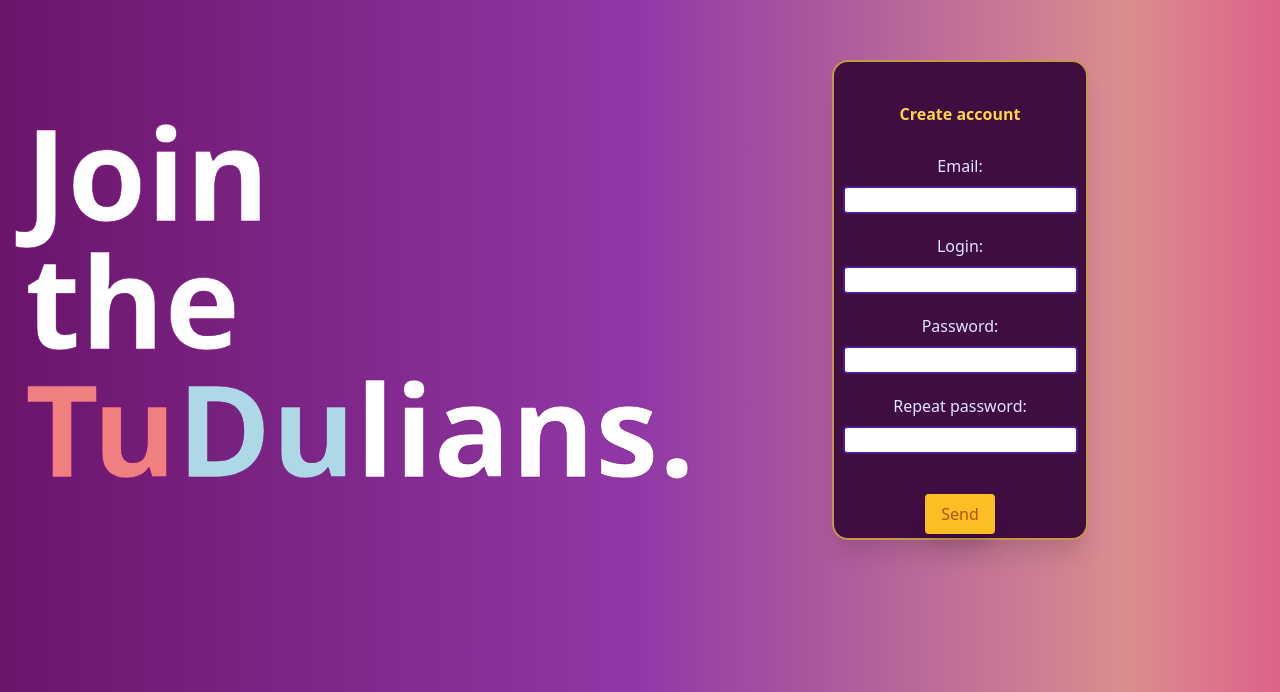
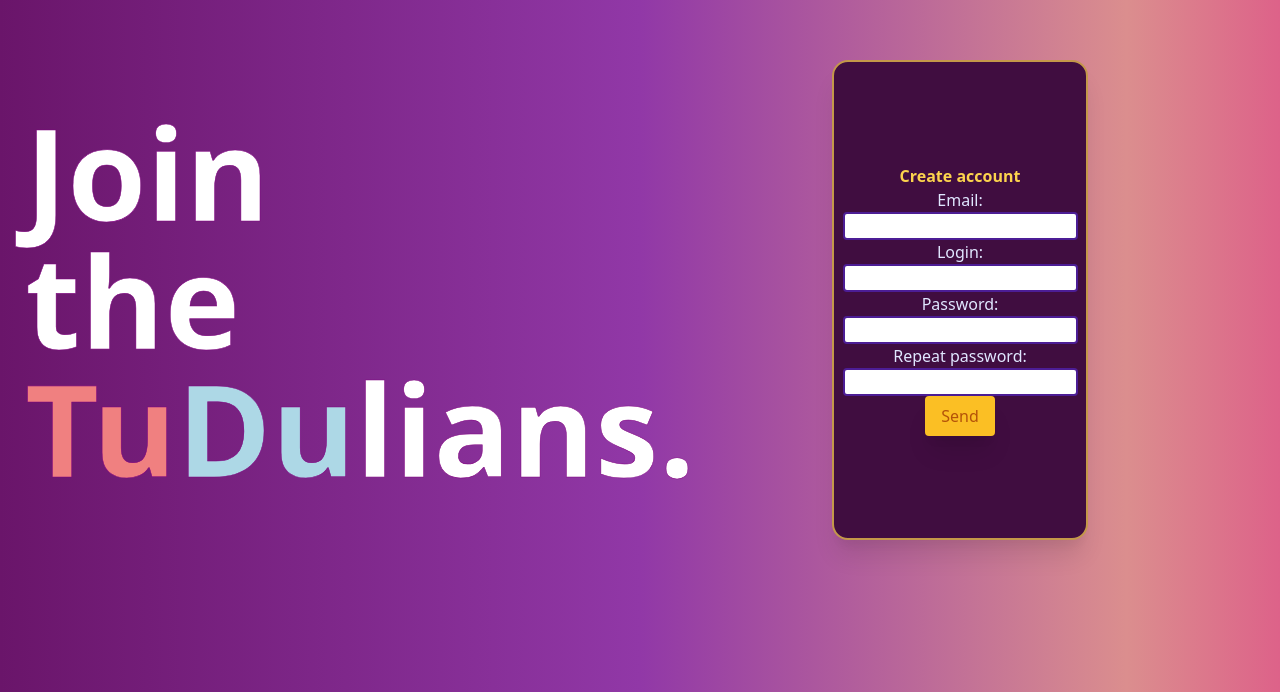
Before and after one commit to Es1337/TuDuTul, a Django app: page /account/register/ in a window 1280 px wide. Shown: the part 108-800 px from the top of the page. Run offline with Django 3.2, Linux system fonts and the light colour scheme; style sheets or scripts are compiled from the project's sources.

Commit message:
Improve formatting

```diff
--- a/tudutul_webapp/templates/register/register.html
+++ b/tudutul_webapp/templates/register/register.html
@@ -37,26 +37,26 @@
             </div>
         </div>
         <div class="flex flex-col justify-center items-center">
-            <div class="w-3/5  md:w-3/5 lg:w-2/5 h-4/5 bg-background px-10 md:px-5 border-double border-2 border-yellow-300 border-opacity-70 rounded-2xl flex flex-col items-center shadow-xl">
-                <p class="special-text text-yellow-300 font-black text-md mt-10 mb-2">Create account</p>
+            <div class="w-3/5  md:w-3/5 lg:w-2/5 h-4/5 bg-background px-10 md:px-5 border-double border-2 border-yellow-300 border-opacity-70 rounded-2xl flex flex-col justify-center items-center shadow-xl">
+                <p class="special-text text-yellow-300 font-black text-md ">Create account</p>
                 <p class="text-white">{{ans}}</p>
 
                 <form class="flex flex-col items-center" method="POST">
                     {% csrf_token %}
-                    <label class="special-text text-indigo-100 text-md mt-5 mb-2" >Email:</label>
+                    <label class="special-text text-indigo-100 text-md " >Email:</label>
                     <input type="email" name="email" id="email" class="rounded border-2 border-purple-900">
 
-                    <label class="special-text text-indigo-100 text-md mt-5 mb-2" >Login:</label>
+                    <label class="special-text text-indigo-100 text-md " >Login:</label>
                     <input type="text" name="login" id="login" class="rounded border-2 border-purple-900">
 
-                    <label class="special-text text-indigo-100 text-md mt-5 mb-2" >Password:</label>
+                    <label class="special-text text-indigo-100 text-md" >Password:</label>
                     <input type="password" name="pass" id="pass" class="rounded border-2 border-purple-900">
 
-                    <label class="special-text text-indigo-100 text-md mt-5 mb-2" >Repeat password:</label>
+                    <label class="special-text text-indigo-100 text-md " >Repeat password:</label>
                     <input type="password" name="repeated_pass" id="repeated_pass" class="rounded border-2 border-purple-900">
                     <input
                         type="submit"
-                        class="inline-block mt-10 mb-5 py-2 px-4 shadow-xl text-yellow-700 bg-yellow-400 hover:bg-yellow-300 hover:text-yellow-800 rounded transition ease-in duration-150 mx-2"
+                        class="inline-block py-2 px-4 shadow-xl text-yellow-700 bg-yellow-400 hover:bg-yellow-300 hover:text-yellow-800 rounded transition ease-in duration-150 mx-2"
                         value="Send"
                     >
                 </form>
```
